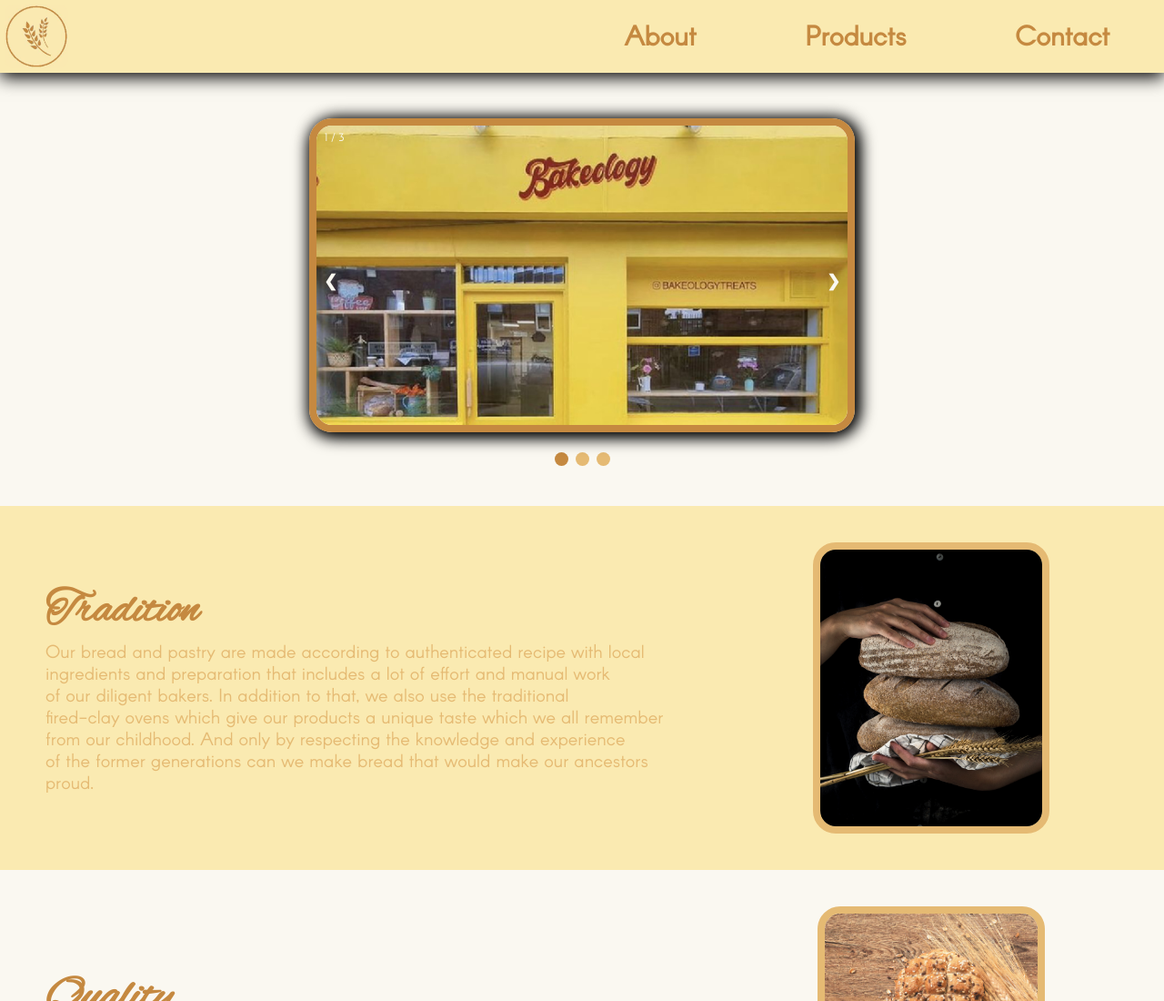
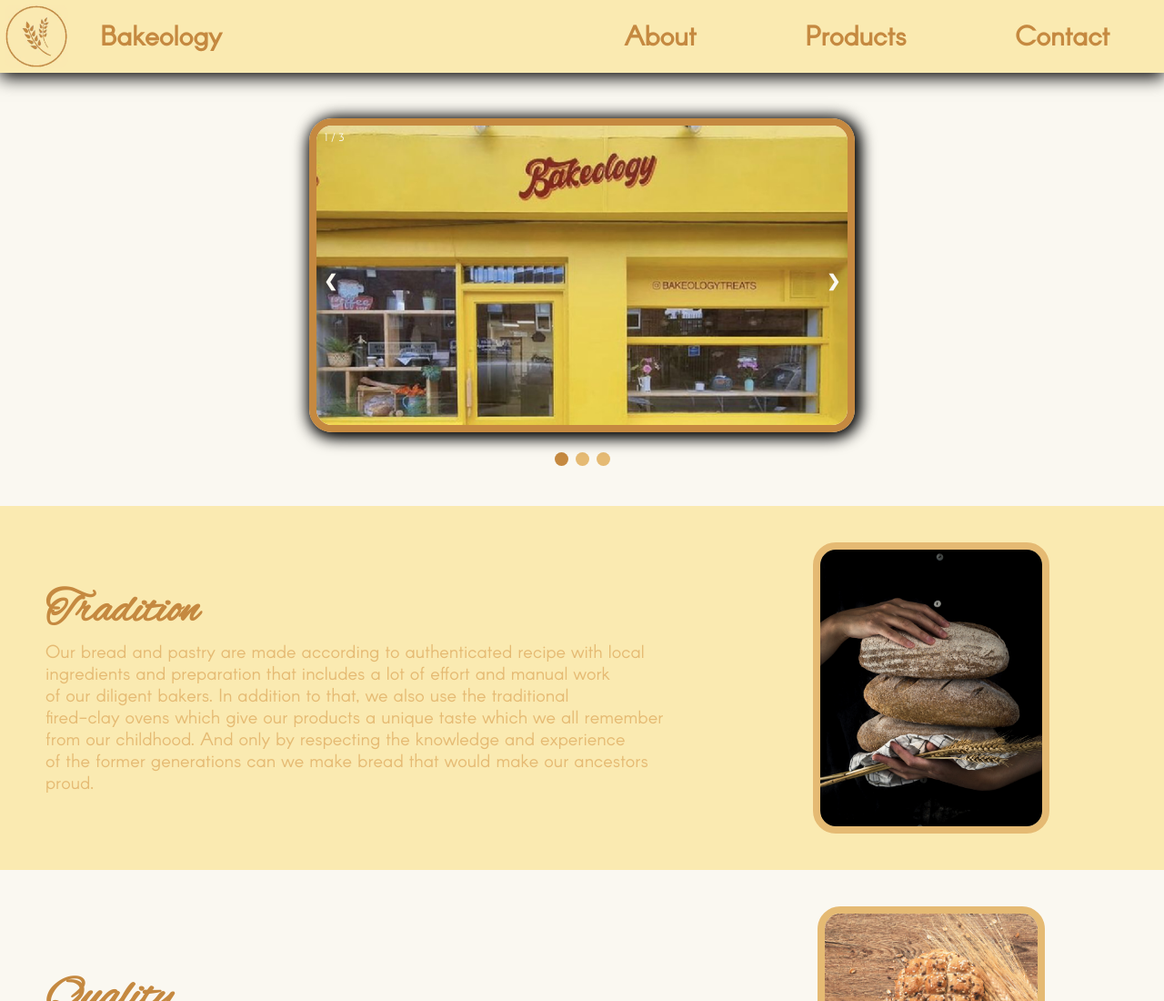
Before and after one commit to BitBoyTD/Bakeology, a plain HTML site: page about.html in a window 1280 px wide. Shown: the top 1100 px of the page at 91% size. Drawn offline with Linux system fonts and the light colour scheme.

Commit message:
Add files via upload

```diff
--- a/about.html
+++ b/about.html
@@ -11,6 +11,7 @@
         </div>
         <a href="index.html"><img class="logo" src="images/bakeologyLogo.jpg"></a>
         <nav>
+            <a href="index.html" class="nextToLogo">Bakeology</a>
             <a href="about.html">About</a>
             <a href="products.html">Products</a>
             <a href="contact.html">Contact</a>
--- a/main.css
+++ b/main.css
@@ -566,3 +566,7 @@ italic {
 .socialLink:hover {
     color:rgb(197, 137, 64);
 }
+
+.nextToLogo {
+    position: absolute;
+    left: 50px;
```
Also changed, not shown: contact.html (+1 -0 lines), index.html (+1 -0 lines), products.html (+1 -0 lines).
